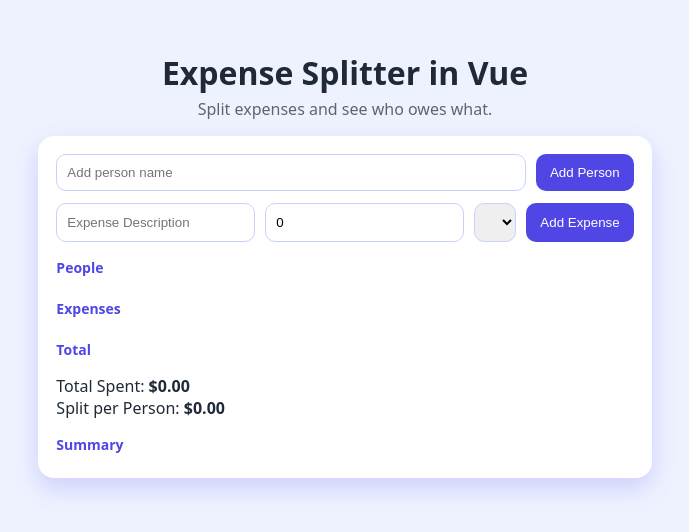
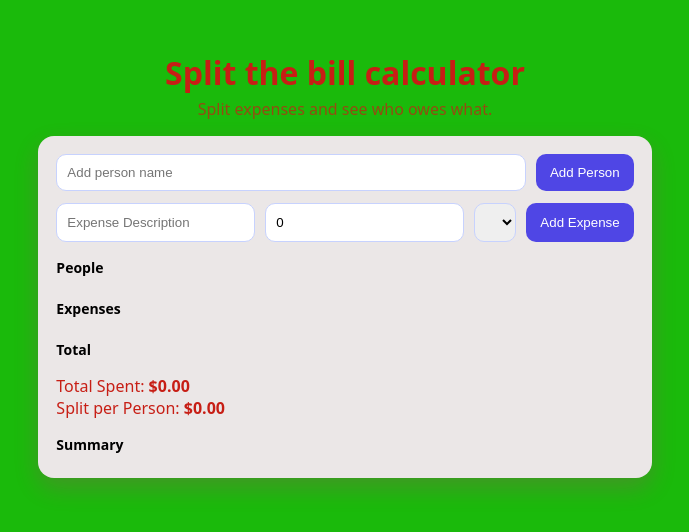
Before and after one commit to Cgarc657/expense-splitter-vue, a Vue app: page / in a window 1280 px wide. Shown: the part 136-668 px from the top of the page, without its empty margins (295-984 px from the left). Built offline with nearby package versions, Linux system fonts and the light colour scheme.

Commit message:
color and title change

```diff
--- a/src/components/Card.vue
+++ b/src/components/Card.vue
@@ -7,9 +7,9 @@
 <style scoped>
     .card {
     width: min(600 px, 100%);
-    background: #fff;
+    background: #ebe7e7;
     padding: 18px;
     border-radius: 16px;
-    box-shadow: 0 10px 24px rgba(79, 70, 229, .2);
+    box-shadow: 0 10px 24px rgba(232, 9, 146, 0.2);
 }
 </style>
--- a/src/components/Header.vue
+++ b/src/components/Header.vue
@@ -1,6 +1,6 @@
 <template>
    <header class="top">
-        <h1>Expense Splitter in Vue</h1>
+        <h1>Split the bill calculator</h1>
         <p>Split expenses and see who owes what.</p>
     </header>
 </template>
--- a/src/components/Section.vue
+++ b/src/components/Section.vue
@@ -22,7 +22,7 @@
 section h3 {
     margin: 0 0 6px;
     font-size: 14px;
-    color: #4f46e5;
+    color: #000000;
 
 }
 </style>
--- a/src/style.css
+++ b/src/style.css
@@ -9,7 +9,7 @@ body {
     place-items: center;
     padding: 24px;
     font-family: system-ui, sans-serif;
-    background: #eef2ff;
-    color: #1f2937;
+    background: #1aba0b;
+    color: #c71e15;
 
 }
```
